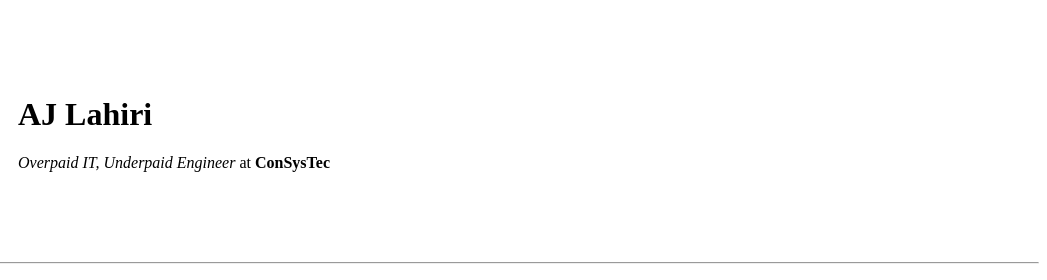
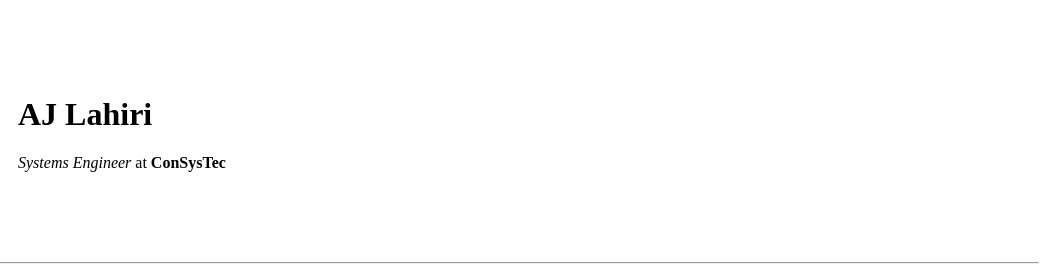
Before and after one commit to thefultonstline/resume, a plain HTML site: page index.html in a window 1280 px wide. Shown: the top 280 px of the page, 233-1280 px from the left. Drawn offline with Linux system fonts and the light colour scheme.

Commit message:
Add files via upload

```diff
--- a/index.html
+++ b/index.html
@@ -12,7 +12,7 @@
 	</td>
 	<td>
 		<h1>AJ Lahiri</h1>
-		<p><em>Overpaid IT, Underpaid Engineer</em> at <strong>ConSysTec</strong></p>
+		<p><em>Systems Engineer</em> at <strong>ConSysTec</strong></p>
 	</td>
 </tr>
 </table>
```
